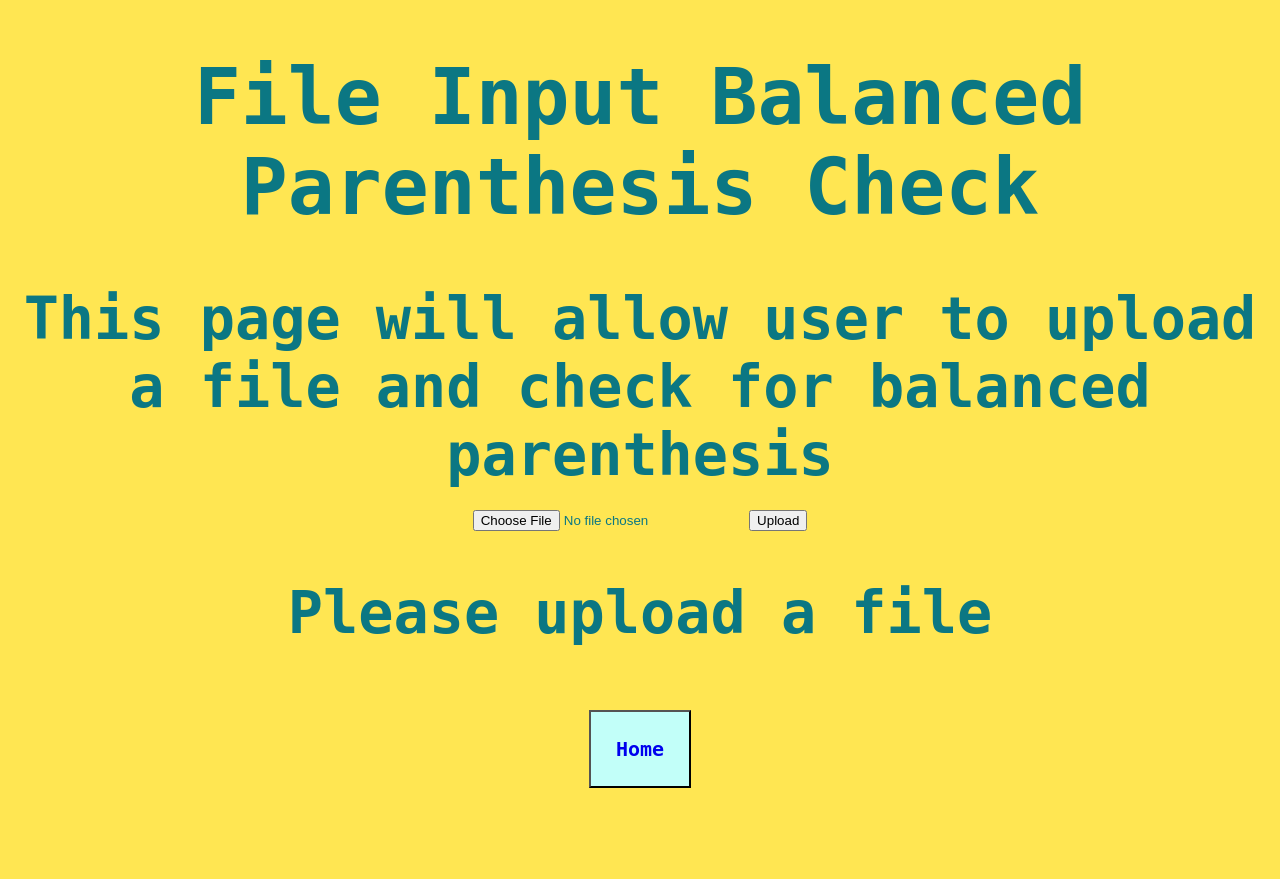
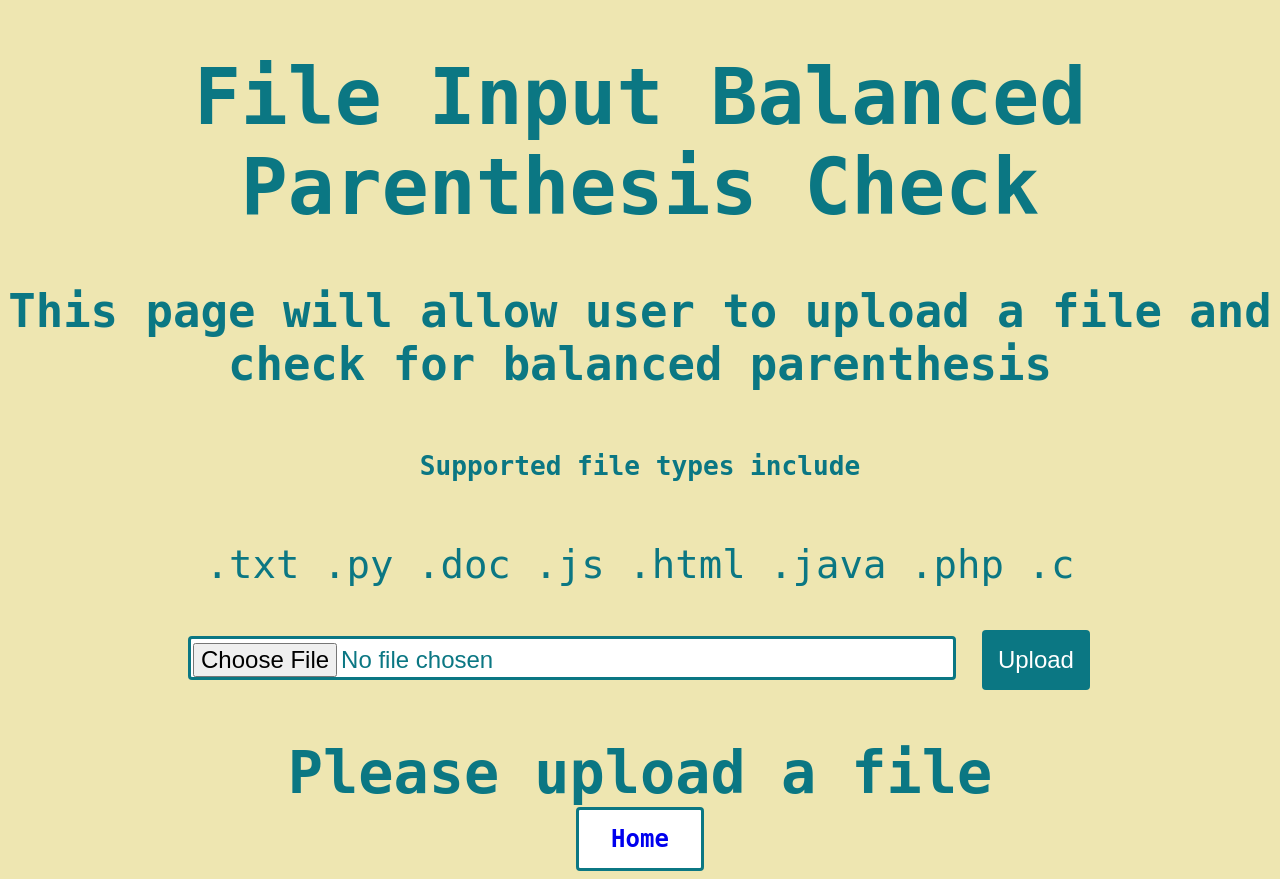
Before and after one commit to jlangner15/parenthesisCheck, a Flask app: page /file/ in a window 1280 px wide. Before the commit the page ends 788 px from the top, so only its background shows below. Run offline with Flask 2, Linux system fonts and the light colour scheme.

Commit message:
added styling

```diff
--- a/app.py
+++ b/app.py
@@ -9,7 +9,7 @@ app = Flask(__name__)
 app.config['SQLALCHEMY_DATABASE_URI'] = 'sqlite:///strings.db'
 app.config['UPLOAD_FOLDER'] = 'static/' #folder to save files
 app.config['MAX_CONTENT_LENGTH'] = 1024 * 1024 #1MB max upload size
-app.config['UPLOAD_EXTENSIONS'] = ['.txt', '.py', '.doc', '.js', '.css', '.hmtl', '.php', '.java', '.c']
+app.config['UPLOAD_EXTENSIONS'] = ['.txt', '.py', '.doc', '.js', '.css', '.html', '.php', '.java', '.c'] #supported file extensions
 
 #init the database
 database = SQLAlchemy(app)
--- a/static/css/main.css
+++ b/static/css/main.css
@@ -1,17 +1,23 @@
 body
 {
-    background-color: #FFE652;
+    background-color: #eee6b1;
     font-family: monospace;
     text-align: center;
     font-size: 3em;
     color: #0b7783;
 }
 
-button
-{
-    background-color: #C2FFF9;
-    padding: 2%;
-    margin: 5%;
+
+button{
+    background-color: #ffffff; /* Green */
+    border: 3px solid #0b7783;
+    border-radius: 4px;
+    padding: 15px 32px;
+    text-align: center;
+    text-decoration: none;
+    display: inline-block;
+    font-size: 16px;
+    transition-duration: 0.4s;
 }
 
 a
@@ -21,3 +27,42 @@ a
     font-weight: 550;
     font-family: monospace;
 }
+
+ul.supportedTypes{
+    text-align-all: left;
+    font-size: 20px;
+}
+
+input[type=file]{
+  border: 3px solid #0b7783;
+    border-radius: 4px;
+    background-color: white;
+    transition: width 0.4s ease-in-out;
+    width: 60%;
+    height: 30px;
+    padding: 4px 2px;
+    font-size: 24px;
+}
+
+input[type=text] {
+    border: 3px solid #0b7783;
+    border-radius: 4px;
+    background-color: white;
+    transition: width 0.4s ease-in-out;
+    width: 60%;
+    height: 30px;
+    padding: 4px 2px;
+    font-size: 24px;
+}
+
+input[type=button], input[type=submit], input[type=reset] {
+  background-color: #0b7783;
+    font-size: 24px;
+  border: white;
+  border-radius: 4px;
+  color: white;
+  padding: 16px 16px;
+  text-decoration: none;
+  margin: 4px 2px;
+  cursor: pointer;
+}
--- a/templates/file.html
+++ b/templates/file.html
@@ -6,8 +6,13 @@
     <title>File Input</title>
 </head>
 <body>
+
     <h1>File Input Balanced Parenthesis Check</h1>
-    <a>This page will allow user to upload a file and check for balanced parenthesis</a>
+    <section>
+    <h3>This page will allow user to upload a file and check for balanced parenthesis</h3>
+    <h6>Supported file types include</h6>
+        <p>.txt .py .doc .js .html .java .php .c</p>
+    </section>
 
     <form action="/display" method = "POST" enctype = "multipart/form-data">
         <input type="file" name="file">
--- a/templates/string.html
+++ b/templates/string.html
@@ -3,7 +3,7 @@
 <head>
     <meta charset="UTF-8">
     <title>String Input</title>
-    <link rel="stylesheet" href="../static/css/main.css">n
+    <link rel="stylesheet" href="../static/css/main.css">
     {% block head %}{% endblock %}
 </head>
 
@@ -24,7 +24,7 @@
         <a>String:</a>
         <a>{{ string.content }}</a>
         <br>
-        <Outcome>Balanced:</Outcome>
+        <a>Balanced:</a>
         <a>{{ string.isBalanced }}</a>
     {% endfor %}
 
```
